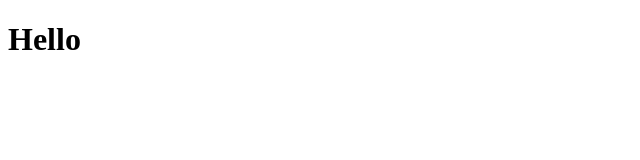
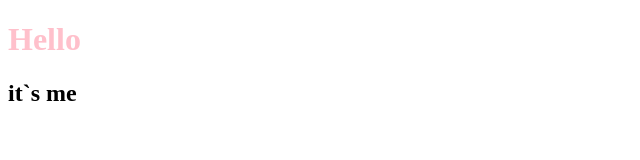
Before and after one commit to danyakit/first-project1, a plain HTML site: page index.html in a window 1280 px wide. Shown: the whole page, without its empty margins (0-640 px from the left). Drawn offline with Linux system fonts and the light colour scheme.

Commit message:
привязка стилей

```diff
--- a/index.html
+++ b/index.html
@@ -4,9 +4,10 @@
     <meta charset="UTF-8">
     <meta name="viewport" content="width=device-width, initial-scale=1.0">
     <title>Document</title>
-    <link style="styleshees" href="">
+    <link rel="stylesheet" href="style.css">
 </head>
 <body>
     <h1>Hello</h1>
+    <h2>it`s me</h2>
 </body>
 </html>
```
